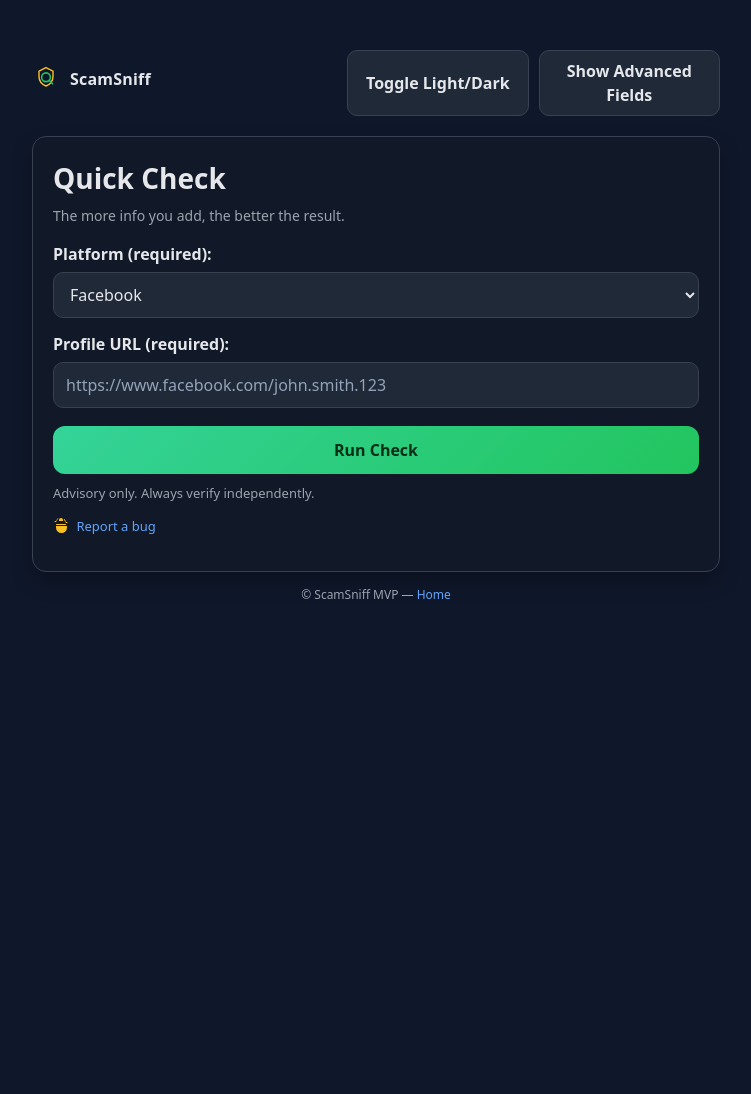
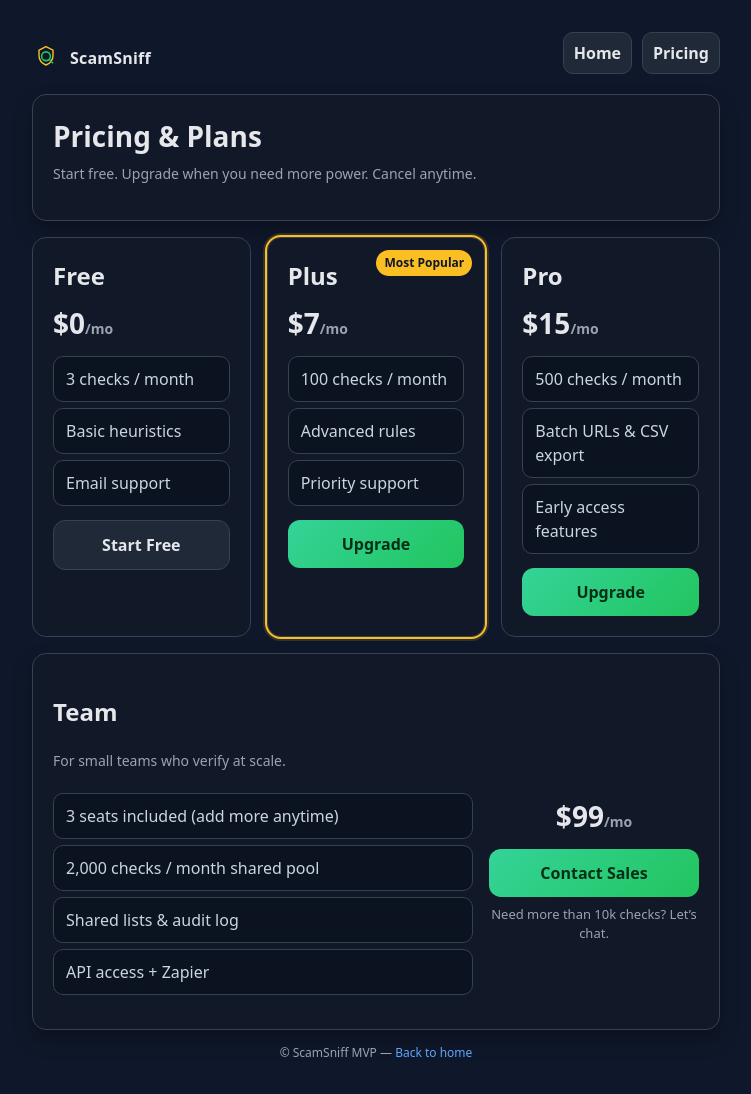
Before and after one commit to rodneyweaver1972-gif/scamsniff-mvp, a Flask app: page / in a window 1280 px wide. Shown: the whole page, without its empty margins (264-1015 px from the left). Before the commit the page ends 599 px from the top, so only its background shows below. Run offline with Flask 3, Linux system fonts and the light colour scheme.

Commit message:
Update home.html

```diff
--- a/templates/home.html
+++ b/templates/home.html
@@ -3,132 +3,93 @@
   <head>
     <meta charset="utf-8">
     <meta name="viewport" content="width=device-width,initial-scale=1">
-    <title>ScamSniff — Quick Check</title>
+    <title>ScamSniff — Pricing</title>
     <link rel="icon" href="/static/logo.svg" type="image/svg+xml">
     <link rel="stylesheet" href="/static/style.css">
   </head>
   <body>
     <div class="container">
+      <!-- Header -->
       <div class="header">
         <div class="brand">
           <img src="/static/logo.svg" alt="ScamSniff logo">
           <span class="title">ScamSniff</span>
         </div>
         <div class="toolbar">
-          <button id="themeBtn" class="toggle-btn">Toggle Light/Dark</button>
-          <button id="advBtn" class="toggle-btn">Show Advanced Fields</button>
+          <a class="toggle-btn" href="/">Home</a>
+          <a class="toggle-btn" href="/pricing">Pricing</a>
         </div>
       </div>
 
-      <div class="card">
-        <h1>Quick Check</h1>
-        <p class="subtitle">The more info you add, the better the result.</p>
+      <!-- Intro -->
+      <div class="card" style="margin-bottom:16px;">
+        <h1>Pricing & Plans</h1>
+        <p class="subtitle">Start free. Upgrade when you need more power. Cancel anytime.</p>
+      </div>
 
-        <form method="post">
-          <label>Platform (required):</label>
-          <select name="platform" required>
-            <option value="facebook">Facebook</option>
-            <option value="instagram">Instagram</option>
-            <option value="x">X (Twitter)</option>
-            <option value="linkedin">LinkedIn</option>
-          </select>
+      <!-- Plans -->
+      <div class="grid3">
+        <!-- Free -->
+        <div class="plan">
+          <h2>Free</h2>
+          <p class="price">$0<span>/mo</span></p>
+          <ul class="features">
+            <li>3 checks / month</li>
+            <li>Basic heuristics</li>
+            <li>Email support</li>
+          </ul>
+          <a class="cta muted" href="/">Start Free</a>
+        </div>
 
-          <label>Profile URL (required):</label>
-          <input name="url" placeholder="https://www.facebook.com/john.smith.123" required>
+        <!-- Plus -->
+        <div class="plan highlight">
+          <div class="flag">Most Popular</div>
+          <h2>Plus</h2>
+          <p class="price">$7<span>/mo</span></p>
+          <ul class="features">
+            <li>100 checks / month</li>
+            <li>Advanced rules</li>
+            <li>Priority support</li>
+          </ul>
+          <!-- Replace # with Stripe Checkout link later -->
+          <a class="cta" href="#" title="Coming soon">Upgrade</a>
+        </div>
 
-          <!-- ADVANCED FIELDS WRAPPER -->
-          <div id="advanced" class="collapsible">
-            <div class="row">
-              <div>
-                <label>Friend count (Facebook — helps results):</label>
-                <input name="friend_count" type="number" placeholder="e.g., 160">
-              </div>
-              <div>
-                <label>Mutual friends (Facebook — helps results):</label>
-                <input name="mutuals" type="number" placeholder="e.g., 4">
+        <!-- Pro -->
+        <div class="plan">
+          <h2>Pro</h2>
+          <p class="price">$15<span>/mo</span></p>
+          <ul class="features">
+            <li>500 checks / month</li>
+            <li>Batch URLs & CSV export</li>
+            <li>Early access features</li>
+          </ul>
+          <a class="cta" href="#" title="Coming soon">Upgrade</a>
         </div>
       </div>
 
-            <label>Posted recently? Type y for yes, n for no (helps results):</label>
-            <input name="active" placeholder="y or n">
-
-            <div class="row">
-              <div>
-                <label>Followers (Instagram/X — helps results):</label>
-                <input name="followers" type="number" placeholder="e.g., 320">
+      <!-- Team -->
+      <div class="card" style="margin-top:16px;">
+        <h2>Team</h2>
+        <p class="subtitle">For small teams who verify at scale.</p>
+        <div class="grid2">
+          <div class="blurb">
+            <ul class="features">
+              <li>3 seats included (add more anytime)</li>
+              <li>2,000 checks / month shared pool</li>
+              <li>Shared lists & audit log</li>
+              <li>API access + Zapier</li>
+            </ul>
           </div>
-              <div>
-                <label>Following (Instagram/X — helps results):</label>
-                <input name="following" type="number" placeholder="e.g., 250">
+          <div class="ctaBox">
+            <p class="price">$99<span>/mo</span></p>
+            <a class="cta" href="#" title="Coming soon">Contact Sales</a>
+            <p class="note" style="margin-top:8px;">Need more than 10k checks? Let’s chat.</p>
+          </div>
         </div>
       </div>
 
-            <div class="row">
-              <div>
-                <label>Posts / Tweets count (Instagram/X — helps results):</label>
-                <input name="posts" type="number" placeholder="e.g., 75">
+      <p class="footer">© ScamSniff MVP — <a href="/">Back to home</a></p>
     </div>
-              <div>
-                <label>Account age in months (IG/X/LinkedIn — helps results):</label>
-                <input name="age_months" type="number" placeholder="e.g., 12">
-              </div>
-            </div>
-
-            <div class="row">
-              <div>
-                <label>Verified? Type y for yes, n for no (Instagram/X — helps results):</label>
-                <input name="verified" placeholder="y or n">
-              </div>
-              <div>
-                <label>LinkedIn connections (helps results):</label>
-                <input name="connections" type="number" placeholder="e.g., 240">
-              </div>
-            </div>
-
-            <label>LinkedIn has profile photo? Type y for yes, n for no (helps results):</label>
-            <input name="li_photo" placeholder="y or n">
-          </div>
-          <!-- END ADVANCED -->
-
-          <button type="submit">Run Check</button>
-          <p class="note">Advisory only. Always verify independently.</p>
-
-          <!-- BUG REPORT LINK -->
-          <p class="note">
-            <span style="vertical-align: middle; margin-right: 4px;">
-              <svg xmlns="http://www.w3.org/2000/svg" width="16" height="16" fill="#fbbf24" viewBox="0 0 16 16">
-                <path d="M4.355 1.182a.5.5 0 0 1 .637.769A6.97 6.97 0 0 0 3.06 5H2a.5.5 0 0 1 0-1h1.06c.28-.885.78-1.674 1.48-2.318a.5.5 0 0 1 .815.5zM13 5h1a.5.5 0 0 1 0 1h-1.06a6.97 6.97 0 0 0-1.932-3.049.5.5 0 1 1 .637-.769A7.97 7.97 0 0 1 13 5zM8 1a2 2 0 0 1 2 2v1H6V3a2 2 0 0 1 2-2zm4.5 6h-9a.5.5 0 0 0-.5.5v.5h10v-.5a.5.5 0 0 0-.5-.5zM3 9v1.5a5.5 5.5 0 0 0 11 0V9H3z"/>
-              </svg>
-            </span>
-            <a href="https://docs.google.com/forms/d/e/1FAIpQLSd8ibqkQ9f6epNloeu89MGwMUulefO28_XOb4vol5lkYbN-xQ/viewform?usp=header" target="_blank" rel="noopener">Report a bug</a>
-          </p>
-        </form>
-      </div>
-
-      <p class="footer">© ScamSniff MVP — <a href="/">Home</a></p>
-    </div>
-
-    <script>
-      // --- Theme toggle (remember choice) ---
-      const themeBtn = document.getElementById('themeBtn');
-      const savedTheme = localStorage.getItem('theme') || 'dark';
-      if(savedTheme === 'light'){ document.body.classList.add('light'); }
-      themeBtn.addEventListener('click', () => {
-        document.body.classList.toggle('light');
-        const mode = document.body.classList.contains('light') ? 'light' : 'dark';
-        localStorage.setItem('theme', mode);
-      });
-
-      // --- Advanced fields toggle (collapsed by default) ---
-      const advBtn = document.getElementById('advBtn');
-      const advanced = document.getElementById('advanced');
-      let advOpen = false;
-      advBtn.addEventListener('click', () => {
-        advOpen = !advOpen;
-        advanced.classList.toggle('open', advOpen);
-        advBtn.textContent = advOpen ? 'Hide Advanced Fields' : 'Show Advanced Fields';
-      });
-      advBtn.textContent = 'Show Advanced Fields';
-    </script>
   </body>
 </html>
```
Lines whose indentation alone changed are shown as unchanged.
